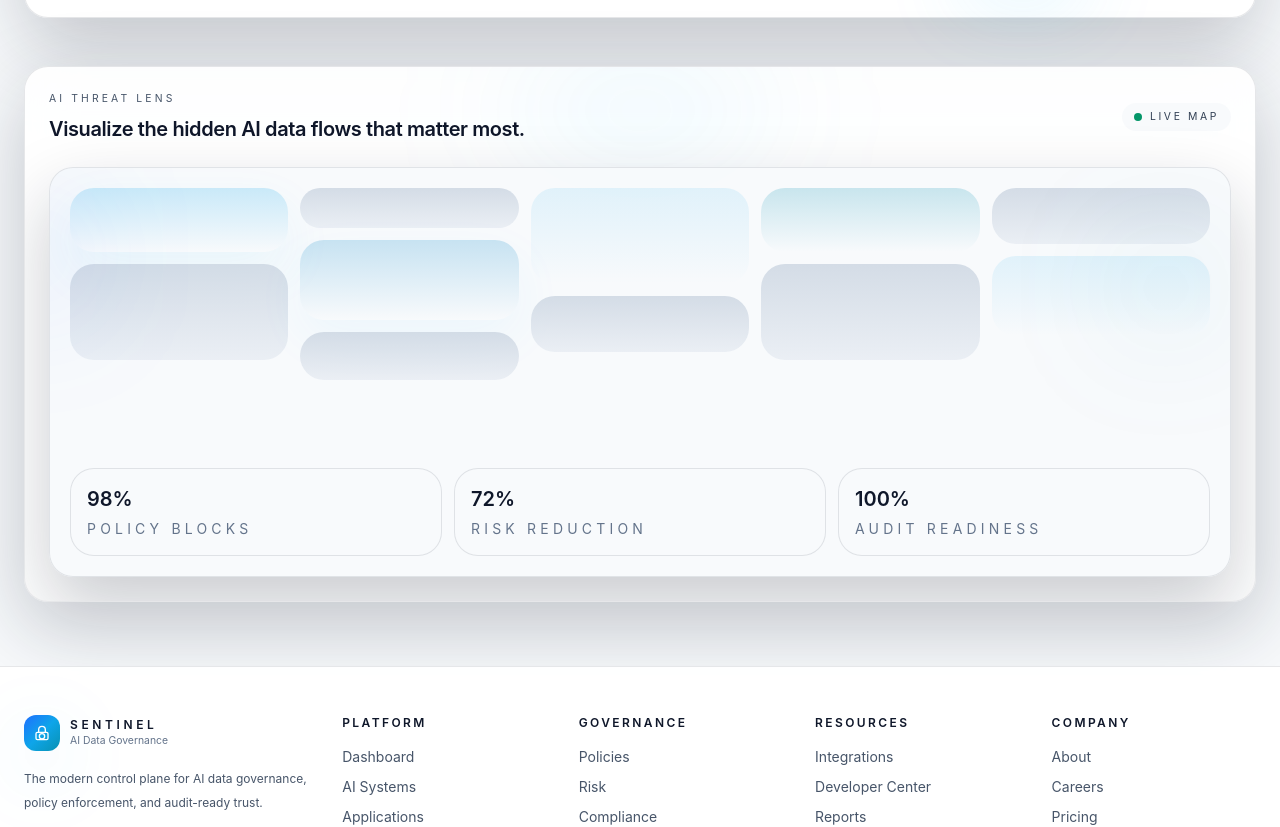
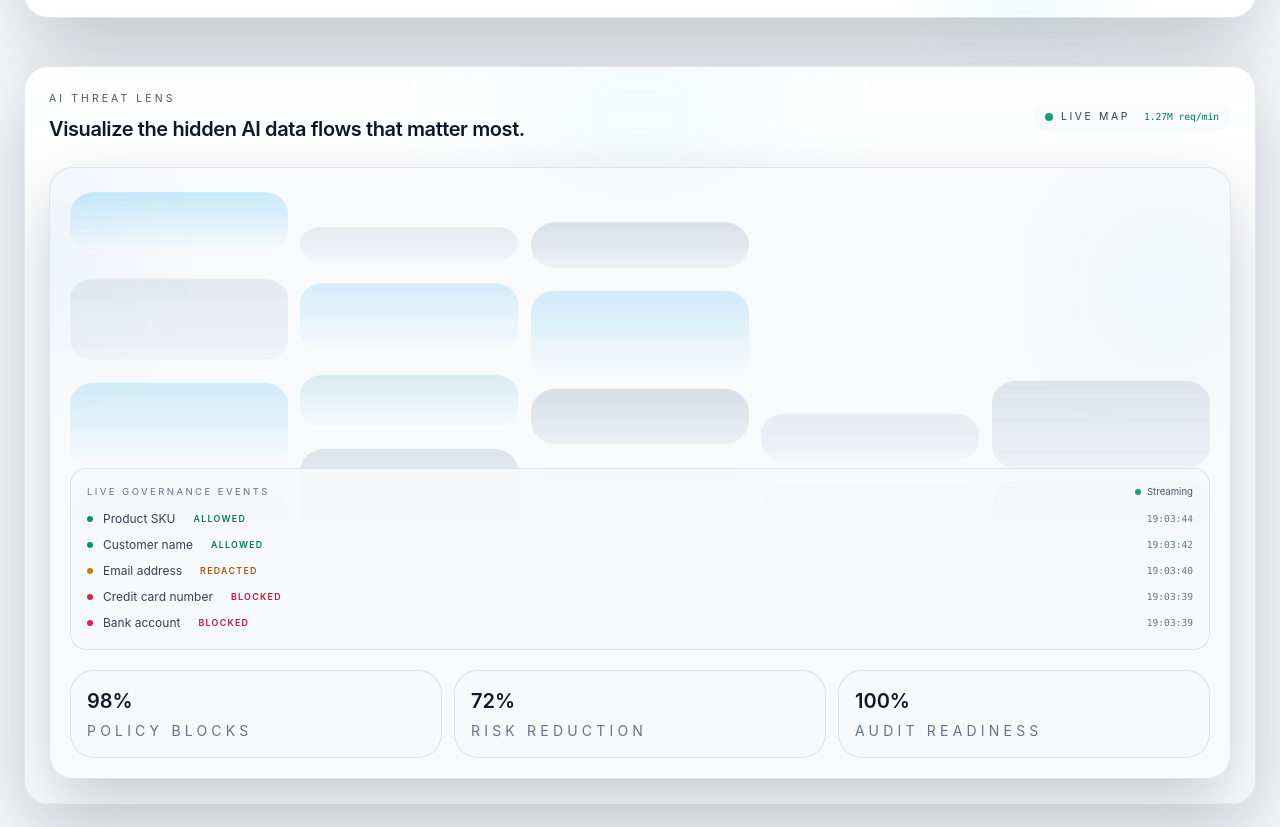
Before and after one commit to cfallah2k/Sentinel, a Next.js app in the folder apps/web/: page / in a window 1280 px wide. Shown: the part 1486-2313 px from the top of the page. Built offline with nearby package versions, Linux system fonts and the light colour scheme.

Commit message:
Make home AI threat lens live: animated traffic, streaming governance events, count-up stats

```diff
--- a/apps/web/app/globals.css
+++ b/apps/web/app/globals.css
@@ -293,3 +293,25 @@ h6 {
     text-shadow: 0 10px 30px rgba(15, 23, 42, 0.24);
   }
 }
+
+@keyframes flow-pulse {
+  0%, 100% {
+    opacity: 0.5;
+    transform: scaleY(0.82);
+  }
+  50% {
+    opacity: 1;
+    transform: scaleY(1);
+  }
+}
+
+@keyframes feed-in {
+  from {
+    opacity: 0;
+    transform: translateY(-8px);
+  }
+  to {
+    opacity: 1;
+    transform: translateY(0);
+  }
+}
--- a/apps/web/components/marketing-data-visual.tsx
+++ b/apps/web/components/marketing-data-visual.tsx
@@ -1,4 +1,97 @@
+'use client';
+
+import { useEffect, useState } from 'react';
+
+type EventKind = 'blocked' | 'redacted' | 'allowed';
+
+interface FeedEvent {
+  id: number;
+  kind: EventKind;
+  label: string;
+  ts: string;
+}
+
+const EVENT_POOL: { kind: EventKind; label: string }[] = [
+  { kind: 'blocked', label: 'National ID' },
+  { kind: 'blocked', label: 'Bank account' },
+  { kind: 'blocked', label: 'Credit card number' },
+  { kind: 'blocked', label: 'HR personnel file' },
+  { kind: 'redacted', label: 'Phone number' },
+  { kind: 'redacted', label: 'Email address' },
+  { kind: 'redacted', label: 'Home address' },
+  { kind: 'redacted', label: 'Passport number' },
+  { kind: 'allowed', label: 'Customer name' },
+  { kind: 'allowed', label: 'Order total' },
+  { kind: 'allowed', label: 'Product SKU' },
+  { kind: 'allowed', label: 'Ticket subject' }
+];
+
+const KIND_STYLES: Record<EventKind, { dot: string; text: string; label: string }> = {
+  blocked: { dot: 'bg-rose-400', text: 'text-rose-300', label: 'Blocked' },
+  redacted: { dot: 'bg-amber-400', text: 'text-amber-300', label: 'Redacted' },
+  allowed: { dot: 'bg-emerald-400', text: 'text-emerald-300', label: 'Allowed' }
+};
+
+const STAT_TARGETS = [98, 72, 100];
+const STAT_LABELS = ['Policy blocks', 'Risk reduction', 'Audit readiness'];
+
+const BARS = [
+  { h: 'h-14 sm:h-16', kind: 'sky', delay: 0 },
+  { h: 'h-20 sm:h-24', kind: 'slate', delay: 0.4 },
+  { h: 'h-9 sm:h-10', kind: 'slate', delay: 0.8 },
+  { h: 'h-16 sm:h-20', kind: 'sky', delay: 1.2 },
+  { h: 'h-10 sm:h-12', kind: 'slate', delay: 1.6 },
+  { h: 'h-20 sm:h-24', kind: 'sky', delay: 0.2 },
+  { h: 'h-12 sm:h-14', kind: 'slate', delay: 0.6 },
+  { h: 'h-14 sm:h-16', kind: 'cyan', delay: 1.0 },
+  { h: 'h-20 sm:h-24', kind: 'slate', delay: 1.4 },
+  { h: 'h-12 sm:h-14', kind: 'slate', delay: 1.8 },
+  { h: 'h-16 sm:h-20', kind: 'sky', delay: 0.5 }
+];
+
+const BAR_BG: Record<string, string> = {
+  sky: 'from-sky-500/25 to-transparent',
+  cyan: 'from-cyan-400/25 to-transparent',
+  slate: 'from-slate-700/80 to-slate-800/60'
+};
+
+function nowTime() {
+  return new Date().toLocaleTimeString([], { hour: '2-digit', minute: '2-digit', second: '2-digit', hour12: false });
+}
+
+function seedFeed(count: number): FeedEvent[] {
+  const seed: FeedEvent[] = [];
+  for (let i = 0; i < count; i++) {
+    const src = EVENT_POOL[i % EVENT_POOL.length];
+    seed.push({ id: i, kind: src.kind, label: src.label, ts: nowTime() });
+  }
+  return seed.reverse();
+}
+
 export default function MarketingDataVisual() {
+  const [values, setValues] = useState<number[]>(STAT_TARGETS.map(() => 0));
+  const [feed, setFeed] = useState<FeedEvent[]>(() => seedFeed(3));
+  const [throughput, setThroughput] = useState(1.2);
+
+  useEffect(() => {
+    let current = STAT_TARGETS.map(() => 0);
+    const interval = setInterval(() => {
+      current = current.map((value, index) => Math.min(STAT_TARGETS[index], value + Math.max(1, STAT_TARGETS[index] / 40)));
+      setValues([...current]);
+      if (current.every((value, index) => value >= STAT_TARGETS[index])) clearInterval(interval);
+    }, 30);
+    return () => clearInterval(interval);
+  }, []);
+
+  useEffect(() => {
+    const interval = setInterval(() => {
+      const src = EVENT_POOL[Math.floor(Math.random() * EVENT_POOL.length)];
+      setFeed((prev) => [{ id: Date.now(), kind: src.kind, label: src.label, ts: nowTime() }, ...prev].slice(0, 5));
+      setThroughput((t) => +(t + (Math.random() * 0.08 - 0.03)).toFixed(2));
+    }, 1700);
+    return () => clearInterval(interval);
+  }, []);
+
   return (
     <section className="relative overflow-hidden rounded-[1.25rem] border border-white/10 bg-[var(--surface)] p-4 shadow-panel backdrop-blur-xl sm:rounded-[1.5rem] sm:p-6">
       <div className="pointer-events-none absolute inset-x-0 top-0 h-24 bg-[radial-gradient(circle_at_top,_rgba(56,189,248,0.14),_transparent_30%)] blur-3xl" />
@@ -9,8 +102,11 @@ export default function MarketingDataVisual() {
             <h2 className="mt-2 text-lg font-semibold text-white sm:text-xl">Visualize the hidden AI data flows that matter most.</h2>
           </div>
           <div className="inline-flex items-center gap-2 self-start rounded-full bg-slate-950/90 px-3 py-1.5 text-[0.65rem] uppercase tracking-[0.25em] text-slate-300 sm:self-auto">
-            <span className="h-2 w-2 rounded-full bg-emerald-400" />
+            <span className="h-2 w-2 rounded-full bg-emerald-400 animate-glow" />
             Live map
+            <span className="ml-1.5 font-mono text-[0.6rem] normal-case tracking-normal text-emerald-300">
+              {throughput.toFixed(2)}M req/min
+            </span>
           </div>
         </div>
 
@@ -18,38 +114,65 @@ export default function MarketingDataVisual() {
           <div className="pointer-events-none absolute -left-16 top-10 h-24 w-24 rounded-full bg-sentinel-500/15 blur-3xl" />
           <div className="pointer-events-none absolute right-6 top-20 h-20 w-20 rounded-full bg-cyan-400/15 blur-3xl" />
           <div className="grid h-[180px] grid-cols-5 gap-2 sm:h-[220px] sm:gap-3 lg:h-[260px]">
-            <div className="space-y-2.5 sm:space-y-3">
-              <div className="h-14 rounded-[1.25rem] bg-gradient-to-b from-sky-500/20 to-transparent shadow-[0_20px_50px_rgba(56,189,248,0.08)] sm:h-16 sm:rounded-[1.5rem]" />
-              <div className="h-20 rounded-[1.25rem] bg-gradient-to-b from-slate-700/80 to-slate-800/60 sm:h-24 sm:rounded-[1.5rem]" />
+            {[0, 1, 2, 3, 4].map((col) => {
+              const left = BARS.slice(col * 2, col * 2 + 2);
+              const right = BARS.slice(5 + col * 2, 5 + col * 2 + 2);
+              const bars = [...left, ...right];
+              return (
+                <div key={col} className="flex flex-col justify-end gap-2.5 sm:gap-3">
+                  {bars.map((bar, index) => (
+                    <div
+                      key={index}
+                      className={`rounded-[1.25rem] bg-gradient-to-b ${BAR_BG[bar.kind]} sm:rounded-[1.5rem] origin-bottom ${bar.h}`}
+                      style={{ animation: `flow-pulse 2.6s ease-in-out infinite`, animationDelay: `${bar.delay}s` }}
+                    />
+                  ))}
+                </div>
+              );
+            })}
+          </div>
+
+          <div className="relative mt-4 overflow-hidden rounded-2xl border border-white/10 bg-slate-950/90 p-3 sm:mt-5 sm:p-4">
+            <div className="flex items-center justify-between gap-3">
+              <p className="text-[0.6rem] uppercase tracking-[0.25em] text-slate-500">Live governance events</p>
+              <span className="inline-flex shrink-0 items-center gap-1.5 text-[0.6rem] text-slate-400">
+                <span className="h-1.5 w-1.5 rounded-full bg-emerald-400 animate-glow" />
+                Streaming
+              </span>
             </div>
-            <div className="space-y-2.5 sm:space-y-3">
-              <div className="h-9 rounded-[1.25rem] bg-gradient-to-b from-slate-700/80 to-slate-800/60 sm:h-10 sm:rounded-[1.5rem]" />
-              <div className="h-16 rounded-[1.25rem] bg-gradient-to-b from-sky-400/20 to-transparent shadow-[0_18px_50px_rgba(56,189,248,0.06)] sm:h-20 sm:rounded-[1.5rem]" />
-              <div className="h-10 rounded-[1.25rem] bg-gradient-to-b from-slate-700/80 to-slate-800/60 sm:h-12 sm:rounded-[1.5rem]" />
-            </div>
-            <div className="space-y-2.5 sm:space-y-3">
-              <div className="h-20 rounded-[1.25rem] bg-gradient-to-b from-sky-500/10 to-transparent sm:h-24 sm:rounded-[1.5rem]" />
-              <div className="h-12 rounded-[1.25rem] bg-gradient-to-b from-slate-700/80 to-slate-800/60 sm:h-14 sm:rounded-[1.5rem]" />
-            </div>
-            <div className="space-y-2.5 sm:space-y-3">
-              <div className="h-14 rounded-[1.25rem] bg-gradient-to-b from-cyan-400/20 to-transparent sm:h-16 sm:rounded-[1.5rem]" />
-              <div className="h-20 rounded-[1.25rem] bg-gradient-to-b from-slate-700/80 to-slate-800/60 sm:h-24 sm:rounded-[1.5rem]" />
-            </div>
-            <div className="space-y-2.5 sm:space-y-3">
-              <div className="h-12 rounded-[1.25rem] bg-gradient-to-b from-slate-700/80 to-slate-800/60 sm:h-14 sm:rounded-[1.5rem]" />
-              <div className="h-16 rounded-[1.25rem] bg-gradient-to-b from-sky-500/10 to-transparent sm:h-20 sm:rounded-[1.5rem]" />
-            </div>
+            <ul className="mt-2.5 grid gap-1.5">
+              {feed.map((event) => {
+                const style = KIND_STYLES[event.kind];
+                return (
+                  <li
+                    key={event.id}
+                    className="flex items-center justify-between gap-3 text-xs"
+                    style={{ animation: 'feed-in 0.35s ease-out' }}
+                  >
+                    <div className="flex min-w-0 items-center gap-2.5">
+                      <span className={`h-1.5 w-1.5 shrink-0 rounded-full ${style.dot}`} />
+                      <span className="truncate text-slate-300">{event.label}</span>
+                      <span className={`shrink-0 rounded-full px-2 py-0.5 text-[0.55rem] font-semibold uppercase tracking-[0.15em] ${style.text}`}>
+                        {style.label}
+                      </span>
+                    </div>
+                    <span className="shrink-0 font-mono text-[0.6rem] text-slate-500">{event.ts}</span>
+                  </li>
+                );
+              })}
+            </ul>
           </div>
 
           <div className="mt-4 grid grid-cols-1 gap-2.5 sm:mt-5 sm:grid-cols-3 sm:gap-3">
-            {[
-              { label: 'Policy blocks', value: '98%' },
-              { label: 'Risk reduction', value: '72%' },
-              { label: 'Audit readiness', value: '100%' }
-            ].map((item) => (
-              <div key={item.label} className="rounded-2xl border border-white/10 bg-slate-950/90 p-3.5 text-xs text-slate-300 transition hover:border-sentinel-500/20 hover:bg-slate-900/95 sm:rounded-3xl sm:p-4 sm:text-sm">
-                <p className="text-lg font-semibold text-white sm:text-xl">{item.value}</p>
-                <p className="mt-1.5 uppercase tracking-[0.3em] text-slate-500">{item.label}</p>
+            {STAT_LABELS.map((label, index) => (
+              <div
+                key={label}
+                className="rounded-2xl border border-white/10 bg-slate-950/90 p-3.5 text-xs text-slate-300 transition hover:border-sentinel-500/20 hover:bg-slate-900/95 sm:rounded-3xl sm:p-4 sm:text-sm"
+              >
+                <p className="text-lg font-semibold text-white sm:text-xl">
+                  {Math.round(values[index])}%
+                </p>
+                <p className="mt-1.5 uppercase tracking-[0.3em] text-slate-500">{label}</p>
               </div>
             ))}
           </div>
```
Also changed, not shown: 1 other file (tests, documents, lock files or other folders).
